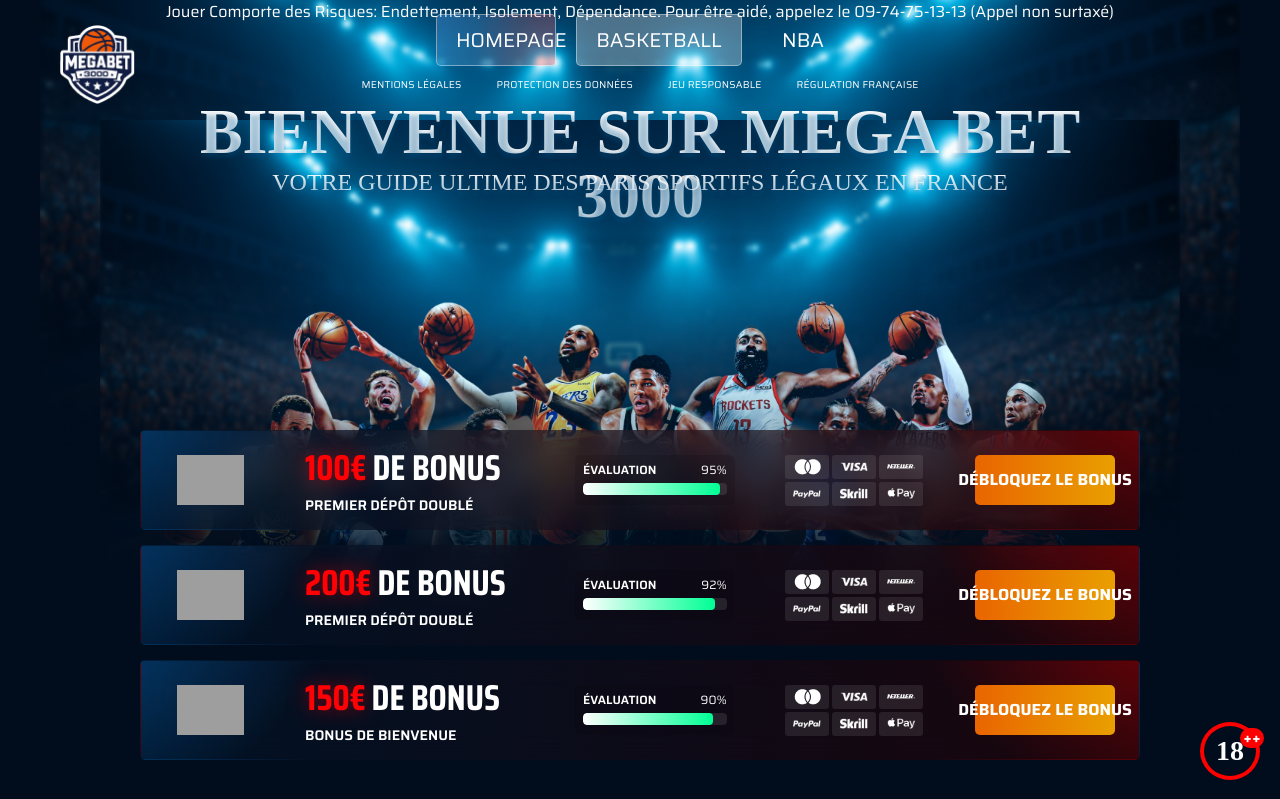
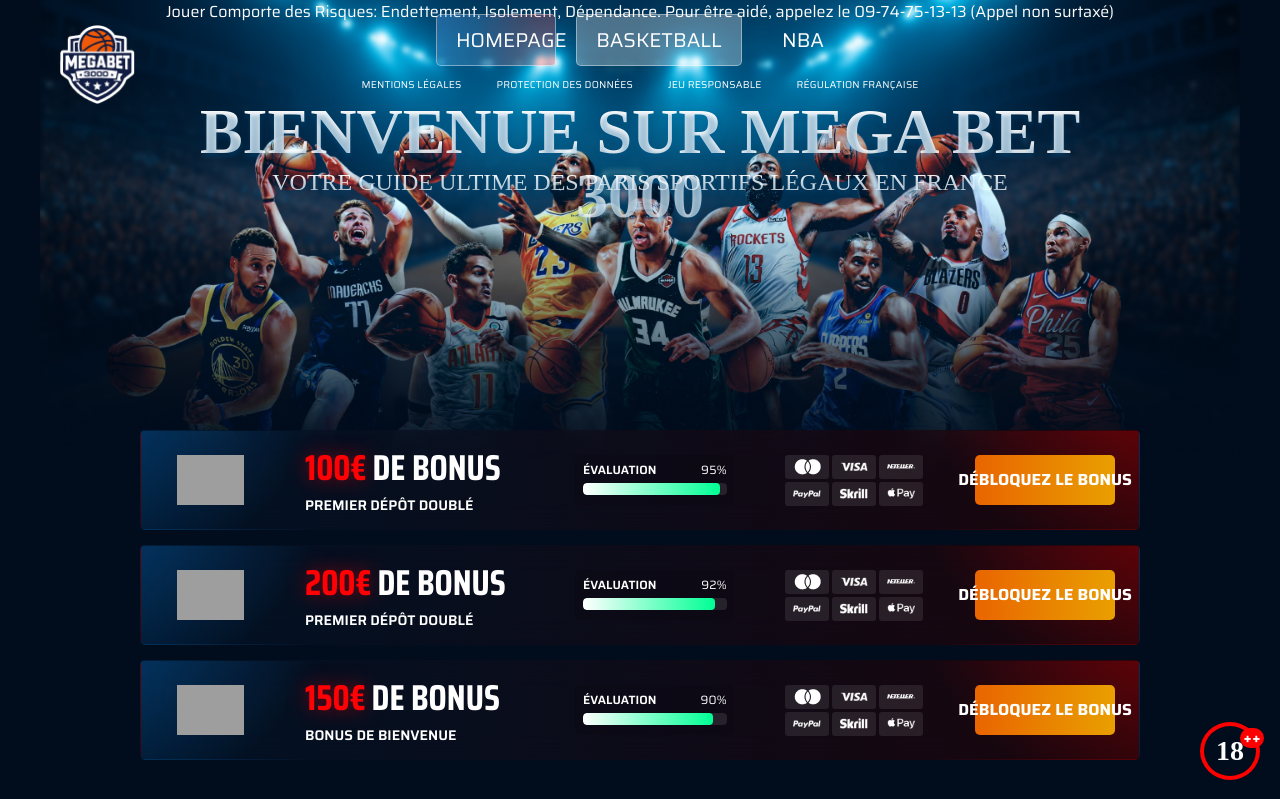
Before and after one commit to kuvakina-al/mega-bet-arena, a PHP site: page /html-export/index.php in a window 1280 px wide. Shown: the top 799 px of the page. Run offline with PHP 8.4, Linux system fonts and the light colour scheme; some web fonts are replaced; grey boxes are pictures that could not be loaded.

Commit message:
fix herobg

```diff
--- a/html-export/css/main.css
+++ b/html-export/css/main.css
@@ -97,20 +97,7 @@ img {
   z-index: -2;
 }
 
-.hero-fg-image {
-  position: absolute;
-  width: 90%;
-  max-width: 1100px;
-  height: 500px;
-  left: 50%;
-  top: 120px;
-  transform: translateX(-50%);
-  background: url('../images/hero background.png');
-  background-size: cover;
-  background-position: center;
-  background-repeat: no-repeat;
-  z-index: -1;
-}
+
 
 .hero-bottom-gradient {
   position: absolute;
```
